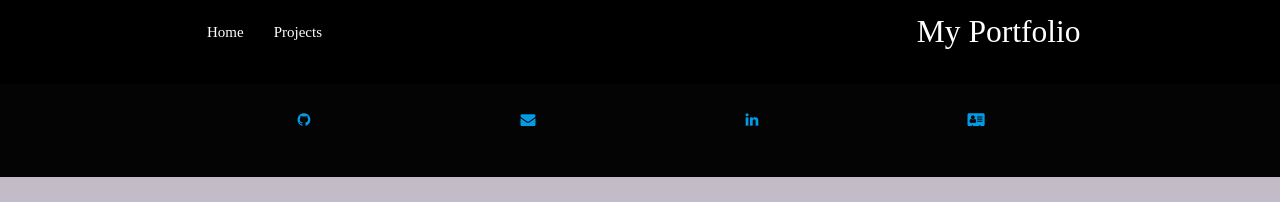
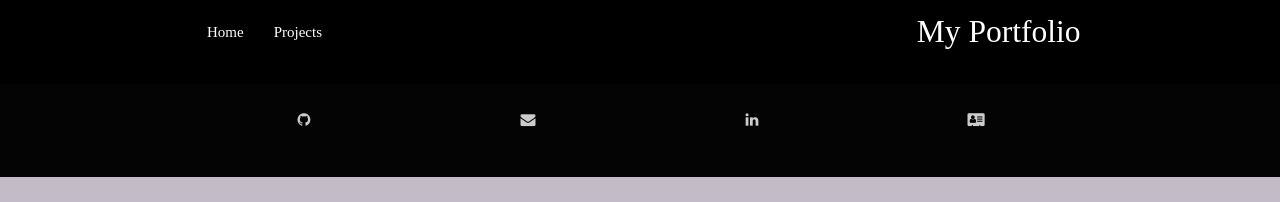
Before and after one commit to sharonkim09/react-portfolio, a React (Create React App) app in the folder client/: page /contact in a window 1280 px wide. Shown: the top 202 px of the page. Built offline with nearby package versions, Linux system fonts and the light colour scheme; a web font is replaced by a local one.

Commit message:
styled icons to grow in size on hover

```diff
--- a/client/src/components/Footer/Footer.jsx
+++ b/client/src/components/Footer/Footer.jsx
@@ -23,8 +23,8 @@ const Footer = () => {
                 {/* <!-- Modal Structure --> */}
                 <div id="terms" className="modal bottom-sheet">
                   <div className="modal-content">
-                    <p>sharonkim1709@gmail.com</p>
-                    <p>404-998-6187</p>
+                    <p>Email: sharonkim1709@gmail.com</p>
+                    <p>By phone: 404-998-6187</p>
                   </div>
 
                     <a
--- a/client/src/components/Footer/style.css
+++ b/client/src/components/Footer/style.css
@@ -1,6 +1,23 @@
-#terms{
-    color:black;
+#terms {
+  color: black;
 }
-.modal{
-    background-color:pink;
+.modal {
+  background-color: #c4bbc9;
 }
+a {
+  color: inherit;
+  text-decoration: inherit;
+  cursor: inherit;
+}
+.rotate .fa.fa-folder-open:hover {
+  font-size: 6em;
+  transition: 1s ease-out;
+}
+
+i {
+  transition: all 0.2s ease-in-out;
+}
+
+i:hover {
+  transform: scale(3.0);
+}
```
